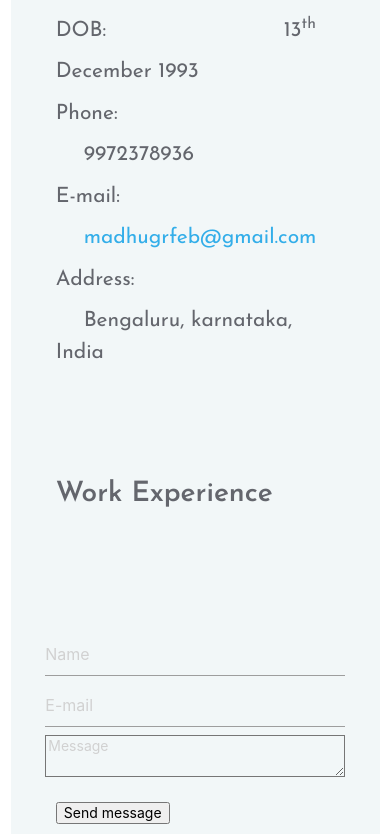
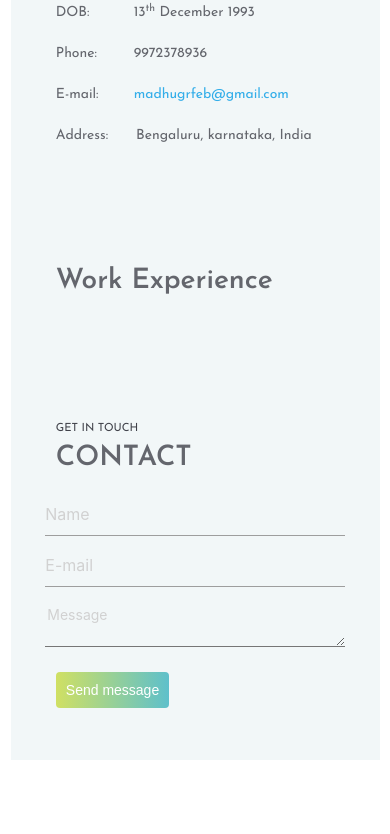
Before and after one commit to madhugrfeb/madhu, a plain HTML site: page index.html in a window 390 px wide. Shown: the part 558-1392 px from the top of the page. After the commit the page ends 1338 px from the top, so only its background shows below. Drawn offline with Linux system fonts and the light colour scheme.

Commit message:
Add files via upload

```diff
--- a/css/styleCre.css
+++ b/css/styleCre.css
@@ -39,6 +39,13 @@
     margin: 0 0 2em 0;
 }
 
+.headerLinessmall {
+    font-family: "Josefin Sans", sans-serif;
+    font-size: 0.8rem;
+    margin: 0;
+    opacity: 1;
+    color: #40424a;
+}
 .headerLines {
     font-family: "Josefin Sans", sans-serif;
     font-size: 2rem;
@@ -67,14 +74,27 @@
     min-width: 200px;
     display: inline-flex;
 }
-.ulListcss{
+
+.ulListcss {
     font-family: "Josefin Sans", sans-serif;
     font-size: 1.5rem;
     color: #40424a;
     margin: 0;
     opacity: 0.8
+}
 
+.btnCustom {
+    padding: 10px;
+    background-image: linear-gradient(-90deg, #5EC0CB 0%, #D0E063 100%);
+    border-radius: 4px;
+    outline: none;
+    border: none;
+    font-family: GothamMedium, sans-serif;
+    font-size: 1rem;
+    color: #ffffff;
+    margin: 0px;
 }
+
 @media screen and (max-width: 1280px) {
 
     /* Header */
@@ -129,6 +149,18 @@ ul.icons {
     #header {
         padding: 2.25em 1.5em;
     }
+    .sub-headerLines {
+        font-size: 1rem;
+        min-width: 50px;
+    }
+    .ulListcss {
+        font-size: 1rem;
+    }
+    .socialMediaImages {
+        width: 35%;
+        height: auto;
+    }
+
 
 }
 
@@ -136,4 +168,11 @@ ul.icons {
     #header {
         padding: 4.5em 1.5em;
     }
+    .sub-headerLines {
+        font-size: 1rem;
+        min-width: 50px;
+    }
+    .ulListcss {
+        font-size: 1rem;
+    }
 }
--- a/index.html
+++ b/index.html
@@ -70,11 +70,15 @@
                 </div>
 
                 <div class="genneralInfo  animate-box intro-heading fadeInUp animated">
-                    <p class="headerLines  ">Work Experience </p>
+                    <p class="headerLines">Work Experience </p>
 
                 </div>
 
                 <div class="genneralInfo  animate-box intro-heading fadeInUp animated">
+                    <p class="headerLinessmall">GET IN TOUCH </p>
+                    <p class="headerLines">CONTACT </p>
+
+
                     <form class="contact-form" id="contact-form">
                         <div class="row">
                             <div class="col-md-6">
@@ -84,12 +88,12 @@
                                 <input type="text" placeholder="E-mail" id='inputEmail'>
                             </div>
                             <div class="col-md-12">
-                               <!-- <input type="text" placeholder="Subject">-->
-                                <textarea placeholder="Message" id='inputMessage'></textarea>
+                                <!-- <input type="text" placeholder="Subject">-->
+                                <textarea placeholder="Message" id='inputMessage' style="border-top:none;border-left:none;border-right:none;margin-top:10px"></textarea>
                             </div>
                         </div>
                         <div class="text-md-right">
-                            <button class="site-btn">Send message</button>
+                            <button class="site-btn btnCustom">Send message</button>
                         </div>
                     </form>
 
```
